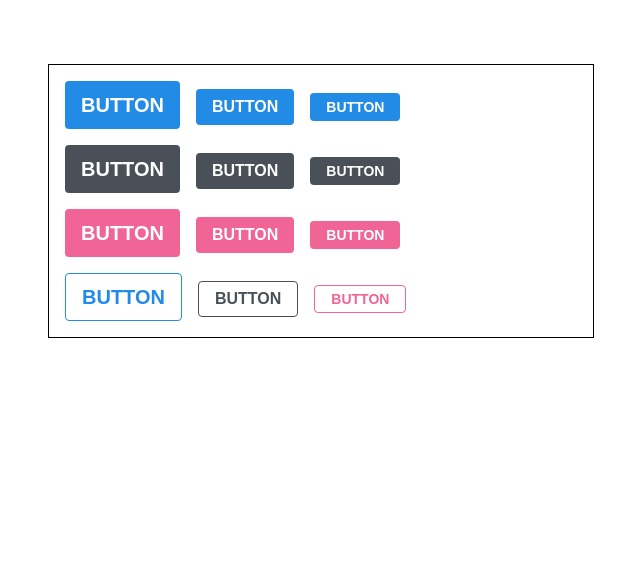
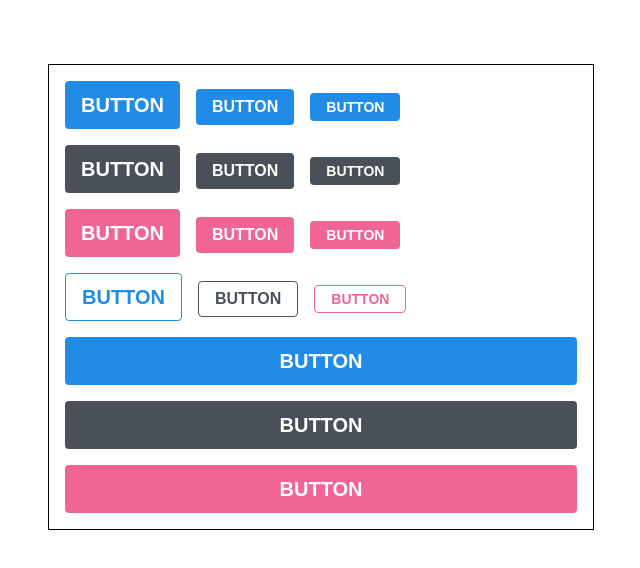
Before and after one commit to hyongti/styled-component, a React (Create React App) app: page / in a window 1280 px wide. Shown: the top 568 px of the page, without its empty margins (319-959 px from the left). Built offline with nearby package versions, Linux system fonts and the light colour scheme.

Commit message:
fullWidth 버튼 추가

```diff
--- a/src/App.tsx
+++ b/src/App.tsx
@@ -64,6 +64,17 @@ function App() {
             BUTTON
           </Button>
         </ButtonGroup>
+        <ButtonGroup>
+          <Button size="large" fullWidth>
+            BUTTON
+          </Button>
+          <Button size="large" color="gray" fullWidth>
+            BUTTON
+          </Button>
+          <Button size="large" color="pink" fullWidth>
+            BUTTON
+          </Button>
+        </ButtonGroup>
       </AppBlock>
     </ThemeProvider>
   );
--- a/src/Button.tsx
+++ b/src/Button.tsx
@@ -54,14 +54,29 @@ const sizeStyles = css<{ size: string }>`
   `}
 `;
 
+const fullWidthStyle = css<{ fullWidth: boolean }>`
+  ${(props) =>
+    props.fullWidth &&
+    css`
+      width: 100%;
+      justify-content: center;
+      &:not(:first-child) {
+        margin-left: 0;
+        margin-top: 1rem;
+      }
+    `}
+`;
+
 const StyledButton = styled.button<{
   color: string;
   size: string;
   outline: boolean;
+  fullWidth: boolean;
 }>`
   /* 공통 스타일 */
   /* 왜 inline-flex하면 예시대로 안 됨? */
-  display: inline;
+  display: inline-flex;
+  align-items: center;
   outline: none;
   border: none;
   border-radius: 4px;
@@ -81,6 +96,9 @@ const StyledButton = styled.button<{
   & + & {
     margin-left: 1rem;
   }
+
+  /* 가로로 긴 버튼 */
+  ${fullWidthStyle}
 `;
 
 interface ButtonProps {
@@ -88,17 +106,32 @@ interface ButtonProps {
   color: string;
   size: string;
   outline: boolean;
+  fullWidth: boolean;
 }
 
 Button.defaultProps = {
   color: "blue",
   size: "medium",
   outline: false,
+  fullWidth: false,
 };
 
-function Button({ children, color, size, outline, ...rest }: ButtonProps) {
+function Button({
+  children,
+  color,
+  size,
+  outline,
+  fullWidth,
+  ...rest
+}: ButtonProps) {
   return (
-    <StyledButton color={color} size={size} outline={outline} {...rest}>
+    <StyledButton
+      color={color}
+      size={size}
+      outline={outline}
+      fullWidth={fullWidth}
+      {...rest}
+    >
       {children}
     </StyledButton>
   );
```
